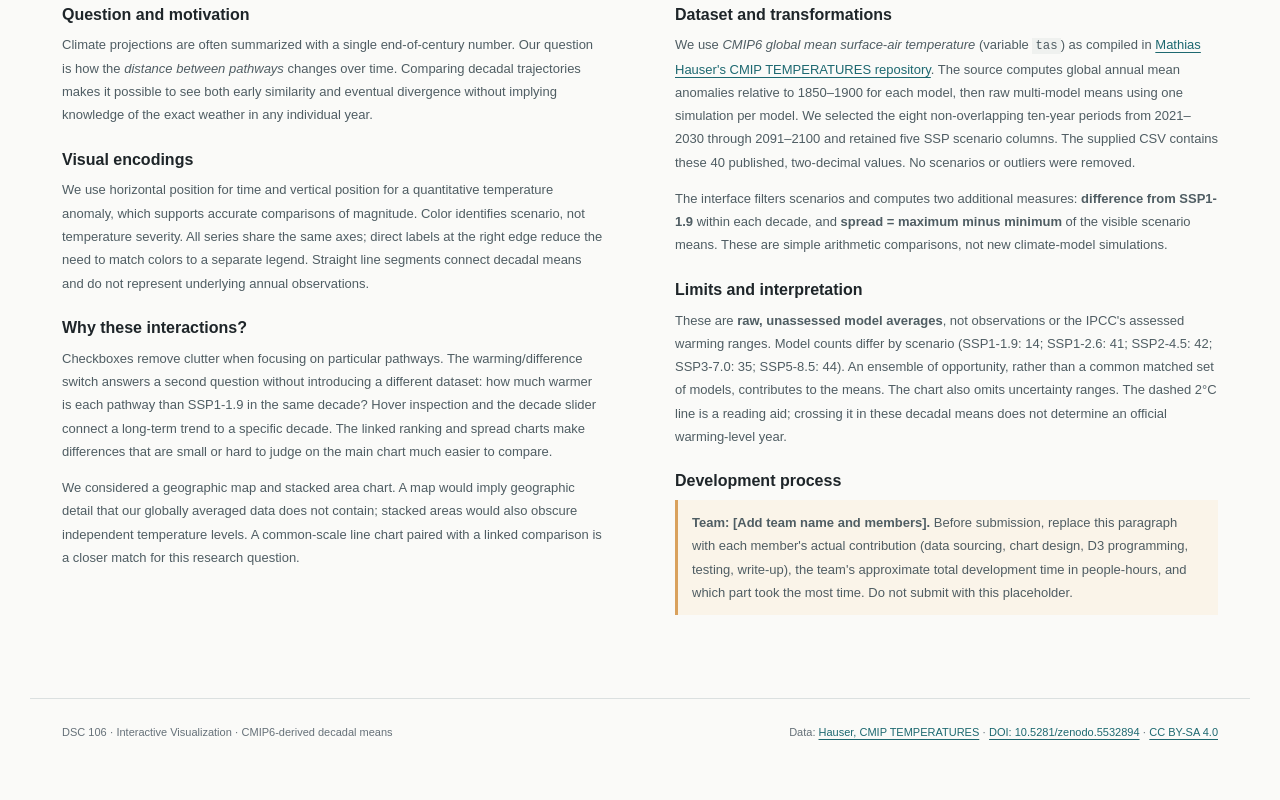
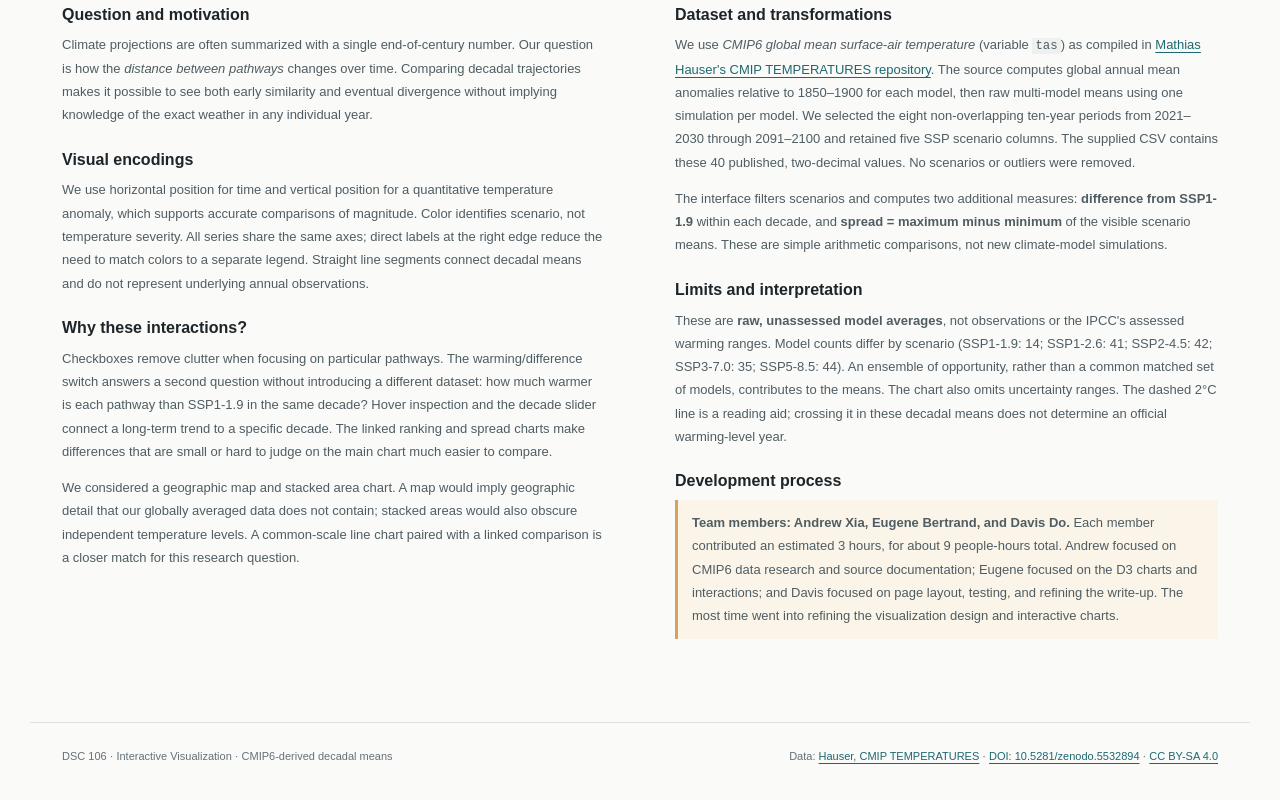
Before and after one commit to thinhdodata/dsc106_project3, a plain HTML site: page index.html in a window 1280 px wide. Shown: the part 2691-3491 px from the top of the page. Drawn offline with nearby package versions, Linux system fonts and the light colour scheme.

Commit message:
Update team development process write-up
Co-authored-by: Copilot <223556219+Copilot@users.noreply.github.com>

```diff
--- a/index.html
+++ b/index.html
@@ -131,8 +131,7 @@
           <h3>Limits and interpretation</h3>
           <p>These are <strong>raw, unassessed model averages</strong>, not observations or the IPCC's assessed warming ranges. Model counts differ by scenario (SSP1-1.9: 14; SSP1-2.6: 41; SSP2-4.5: 42; SSP3-7.0: 35; SSP5-8.5: 44). An ensemble of opportunity, rather than a common matched set of models, contributes to the means. The chart also omits uncertainty ranges. The dashed 2°C line is a reading aid; crossing it in these decadal means does not determine an official warming-level year.</p>
           <h3>Development process</h3>
-          <!-- REQUIRED TEAM EDIT: Replace the next paragraph with truthful team-specific information. -->
-          <p class="team-edit" id="team-contributions"><strong>Team: [Add team name and members].</strong> Before submission, replace this paragraph with each member's actual contribution (data sourcing, chart design, D3 programming, testing, write-up), the team's approximate total development time in people-hours, and which part took the most time. Do not submit with this placeholder.</p>
+          <p class="team-edit" id="team-contributions"><strong>Team members: Andrew Xia, Eugene Bertrand, and Davis Do.</strong> Each member contributed an estimated 3 hours, for about 9 people-hours total. Andrew focused on CMIP6 data research and source documentation; Eugene focused on the D3 charts and interactions; and Davis focused on page layout, testing, and refining the write-up. The most time went into refining the visualization design and interactive charts.</p>
         </article>
       </div>
     </section>
```
